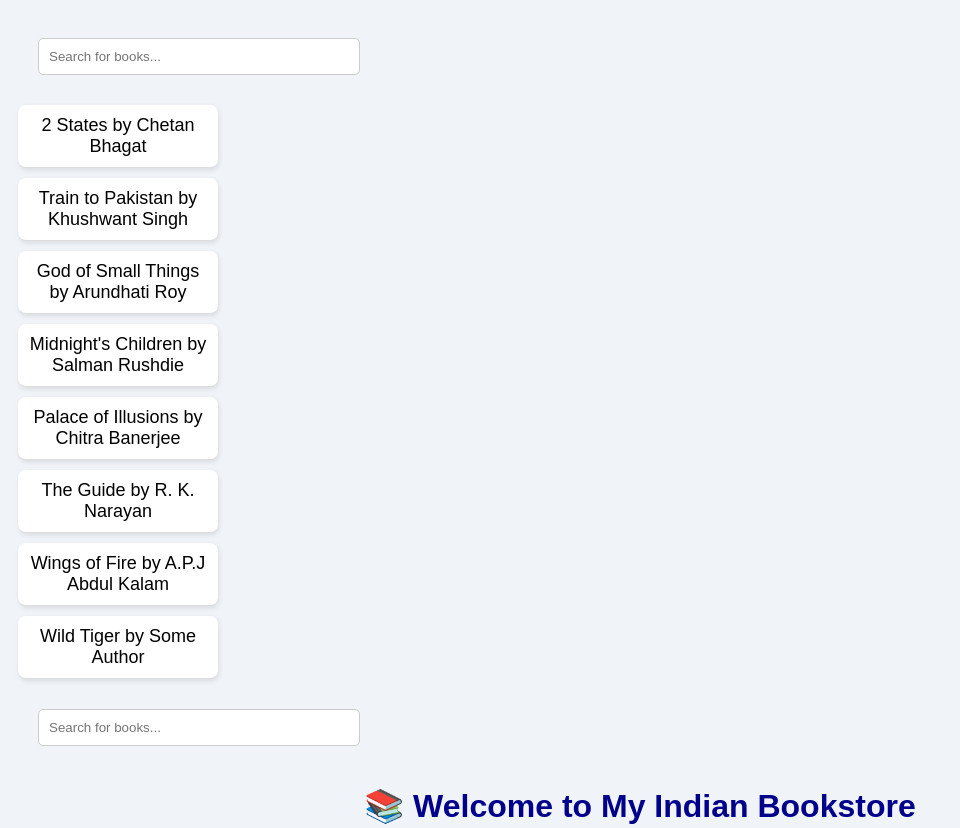
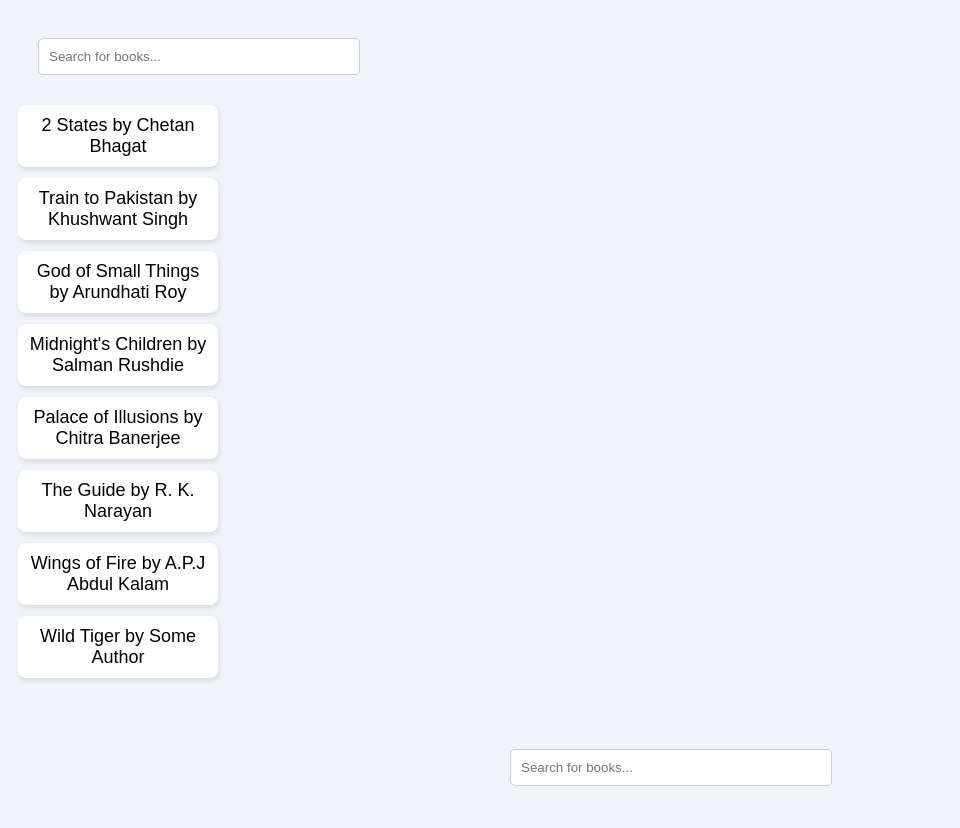
Before and after one commit to prasannavardhini3823/BookStoreWebPage, a plain HTML site: page index.html in a window 1280 px wide. Shown: the top 828 px of the page, without its empty margins (0-960 px from the left). Drawn offline with Linux system fonts and the light colour scheme.

Commit message:
Update CSS.css

```diff
--- a/CSS.css
+++ b/CSS.css
@@ -2,6 +2,10 @@ body {
   font-family: Arial, sans-serif;
   padding: 10px;
   background-color: #f0f4f8;
+}
+.container {
+    width: 300px;
+    margin: 50px auto;
 }
 #searchBar {
     width: 300px;
```
